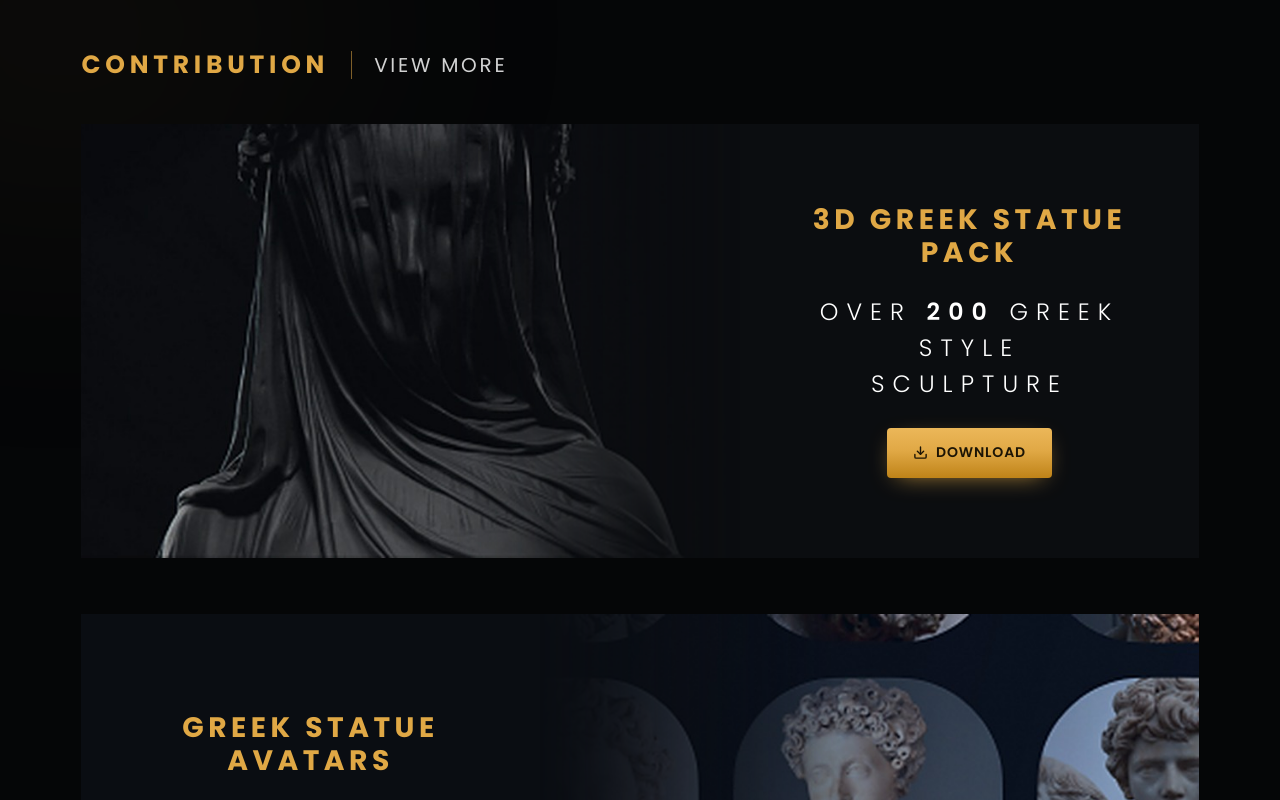
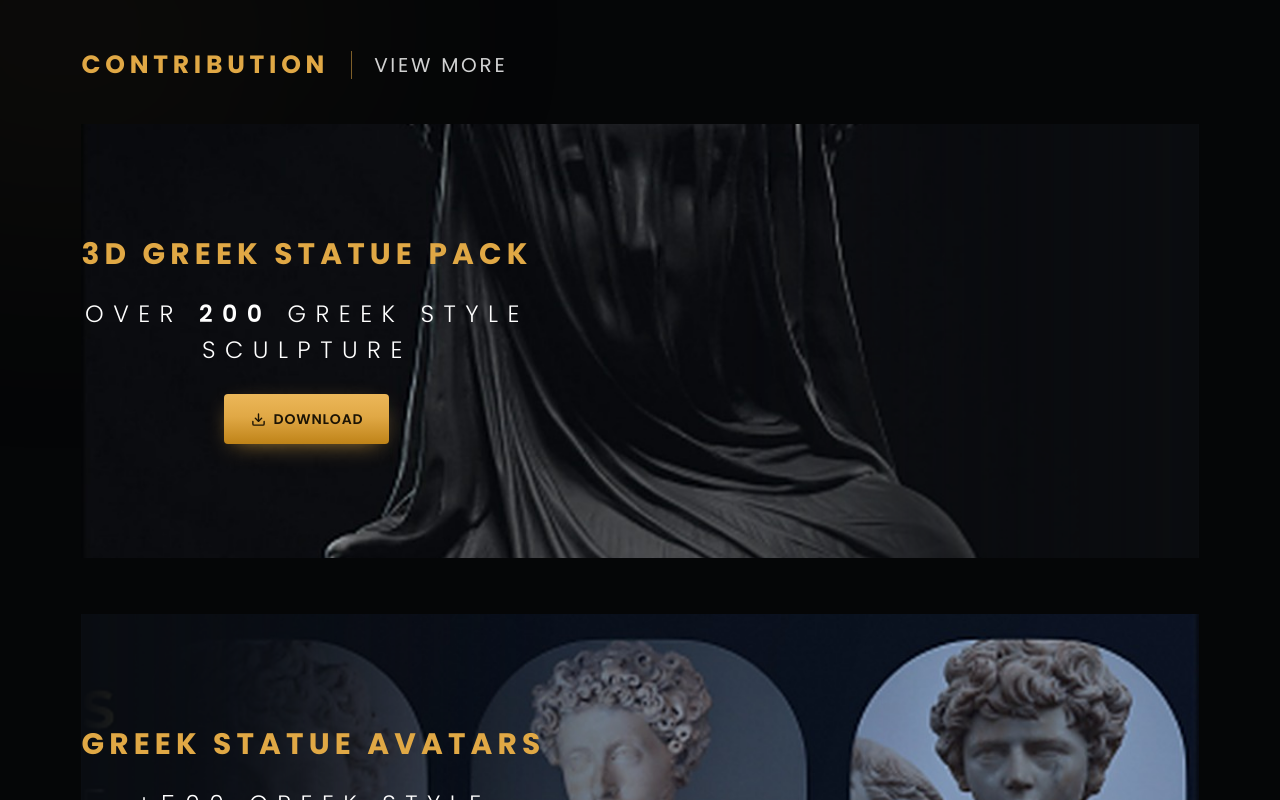
Before and after one commit to mahmudulashev/Orpheus, a Next.js app: page / in a window 1280 px wide. Shown: the part 1440-2240 px from the top of the page. Built offline with nearby package versions, Linux system fonts and the light colour scheme.

Commit message:
style: adjust Hero component layout and refine Banner positioning using CSS variables

```diff
--- a/src/components/sections/hero.tsx
+++ b/src/components/sections/hero.tsx
@@ -16,10 +16,10 @@ export function Hero() {
         {/* Artwork — Figma places it at x 760→1618, y 118→873 on a 1728 canvas. */}
         <HeroArt />
 
-        <div className="relative z-10 flex max-w-[552px] flex-col pt-[190px] md:absolute md:top-[328px] md:pt-0">
+        <div className="relative z-10 flex max-w-[568px] flex-col pt-[190px] md:absolute md:top-[328px] md:pt-0">
           <Reveal immediate delay={0.1}>
             <h1 className="font-serif font-semibold text-gold-gradient">
-              <span className="block text-[clamp(38px,4.34vw,75px)] leading-[1.12] tracking-[0.052em] [font-variant:small-caps]">
+              <span className="block text-[clamp(38px,4.34vw,75px)] leading-[1.12] tracking-[0.052em] whitespace-nowrap [font-variant:small-caps]">
                 {hero.eyebrow}
               </span>
               <span className="block text-[clamp(42px,4.86vw,84px)] leading-[1] tracking-[0.315em] uppercase">
@@ -29,7 +29,7 @@ export function Hero() {
           </Reveal>
 
           <Reveal immediate delay={0.22}>
-            <p className="mt-[37px] max-w-[552px] text-[clamp(16px,1.16vw,20px)] leading-[2.5] tracking-[0.092em] text-fg-muted">
+            <p className="mt-[37px] max-w-[568px] text-[clamp(16px,1.16vw,20px)] leading-[2.5] tracking-[0.092em] text-fg-muted">
               {hero.body}
             </p>
           </Reveal>
--- a/src/components/ui/banner.tsx
+++ b/src/components/ui/banner.tsx
@@ -5,37 +5,53 @@ import { GoldButton } from "@/components/ui/button";
 import type { BannerContent } from "@/lib/content";
 import { cn } from "@/lib/utils";
 
-/** Figma: "Banner" — 1496 × 434 panel, artwork on one side, copy on the other. */
+/**
+ * Figma: "Banner" — a 1496 × 434 panel. The artwork mask is 881 wide and the
+ * copy frame is 706 wide, so both are placed as percentages of the panel
+ * rather than split down the middle.
+ */
+const MEDIA_W = "58.89%";
+const COPY_W = "47.19%";
+const COPY_OFFSET = "50.74%";
+
 export function Banner({ banner }: { banner: BannerContent }) {
   const mediaLeft = banner.align === "media-left";
 
   return (
     <article
       className={cn(
-        "relative isolate flex w-full flex-col overflow-hidden md:h-[434px] md:flex-row",
+        "relative isolate flex w-full flex-col overflow-hidden md:block md:h-[434px]",
         mediaLeft ? "bg-panel" : "bg-panel-alt",
       )}
     >
       <div
         className={cn(
-          "relative h-[220px] w-full md:h-full md:w-[59%]",
-          mediaLeft ? "md:order-1" : "md:order-2",
+          "relative h-[220px] w-full md:absolute md:inset-y-0 md:h-full",
+          mediaLeft ? "md:left-0" : "md:right-0",
         )}
+        style={{ ["--media-w" as string]: MEDIA_W }}
+        data-media
       >
-        <BannerMedia banner={banner} mediaLeft={mediaLeft} />
+        <div className="absolute inset-0 md:w-[var(--media-w)] md:[&]:w-full">
+          <BannerMedia banner={banner} mediaLeft={mediaLeft} />
+        </div>
       </div>
 
       <div
         className={cn(
-          "flex flex-1 flex-col items-center justify-center gap-[26px] px-[24px] py-[40px] text-center md:py-0",
-          mediaLeft ? "md:order-2" : "md:order-1",
+          "flex flex-col items-center gap-[26px] px-[24px] py-[40px] text-center",
+          "md:absolute md:inset-y-0 md:justify-center md:px-0 md:py-0",
         )}
+        style={{
+          width: undefined,
+        }}
+        data-copy
       >
-        <h3 className="text-[clamp(24px,2.2vw,38px)] leading-[1.14] font-bold tracking-[0.16em] text-[var(--gold-300)] uppercase">
+        <h3 className="text-[clamp(24px,2.315vw,40px)] leading-[1.14] font-bold tracking-[0.173em] text-[var(--gold-300)] uppercase">
           {banner.title}
         </h3>
 
-        <p className="max-w-[706px] text-[clamp(17px,1.85vw,32px)] leading-[1.52] font-light tracking-[0.34em] text-fg uppercase">
+        <p className="text-[clamp(17px,1.85vw,32px)] leading-[1.52] font-light tracking-[0.40em] text-fg uppercase">
           {banner.subtitle.map((line, li) => (
             <span key={li} className="block">
               {line.map((token, i) =>
@@ -71,8 +87,8 @@ function BannerMedia({
   mediaLeft: boolean;
 }) {
   const fade = mediaLeft
-    ? "linear-gradient(to right, #000 55%, transparent 100%)"
-    : "linear-gradient(to left, #000 55%, transparent 100%)";
+    ? "linear-gradient(to right, #000 58%, transparent 100%)"
+    : "linear-gradient(to left, #000 58%, transparent 100%)";
 
   return (
     <>
@@ -90,10 +106,7 @@ function BannerMedia({
           fill
           sizes="(max-width: 768px) 100vw, 59vw"
           style={{ maskImage: fade, WebkitMaskImage: fade }}
-          className={cn(
-            "object-cover transition-opacity duration-500",
-            visibility,
-          )}
+          className={cn("object-cover transition-opacity duration-500", visibility)}
         />
       ))}
     </>
```
